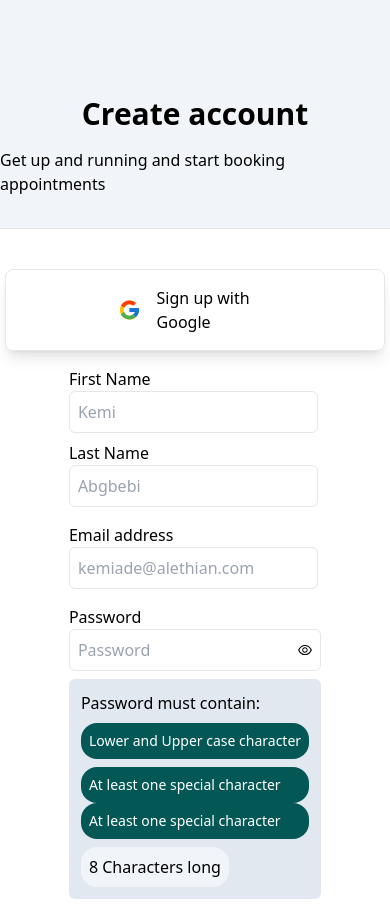
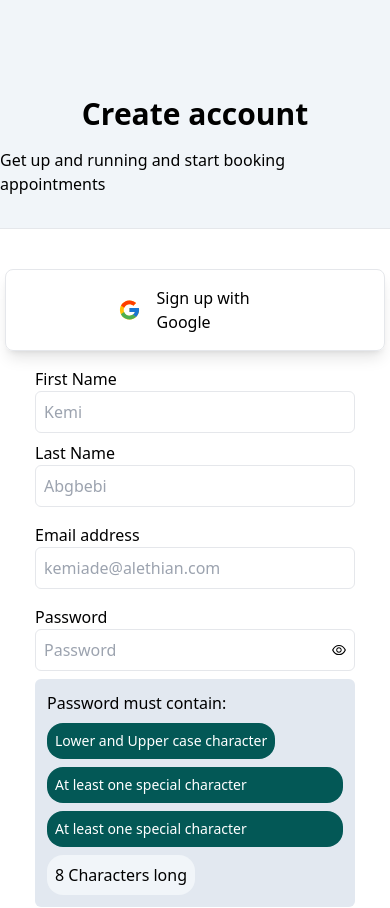
Before and after one commit to Lukman10a/appointment, a React (Create React App) app: page / in a window 390 px wide. Shown: the top 908 px of the page. Built offline with nearby package versions, Linux system fonts and the light colour scheme.

Commit message:
setting responsiveness

```diff
--- a/src/App.js
+++ b/src/App.js
@@ -54,7 +54,7 @@ function App() {
                 placeholder="Kemi"
                 onChange={handleChange}
                 name="firstName"
-                className="border rounded-md p-2 mb-2"
+                className="border rounded-md p-2 mb-2 w-80 sm:w-32"
               />
             </div>
             <div>
@@ -64,7 +64,7 @@ function App() {
                 placeholder="Abgbebi"
                 onChange={handleChange}
                 name="lastName"
-                className="border rounded-md p-2 mb-2"
+                className="border rounded-md p-2 mb-2  w-80 sm:w-32"
               />
             </div>
           </div>
@@ -75,7 +75,7 @@ function App() {
               placeholder="kemiade@alethian.com"
               onChange={handleChange}
               name="email"
-              className="border rounded-md p-2 mb-2 sm:w-full"
+              className="border rounded-md p-2 mb-2 w-80 sm:w-full"
             />
           </div>
           <div className="mt-2 ">
@@ -104,7 +104,8 @@ function App() {
               <p className="text-white bg-[#035856] text-sm sm:text-base rounded-2xl p-2 w-fit">
                 Lower and Upper case character
               </p>
-              <div className="text-sm sm:text-base sm:flex sm:gap-2">
+
+              <div className="text-sm sm:text-base sm:flex sm:gap-2 space-y-2">
                 <p className="text-white bg-[#035856] rounded-2xl p-2">
                   At least one special character
                 </p>{" "}
```
